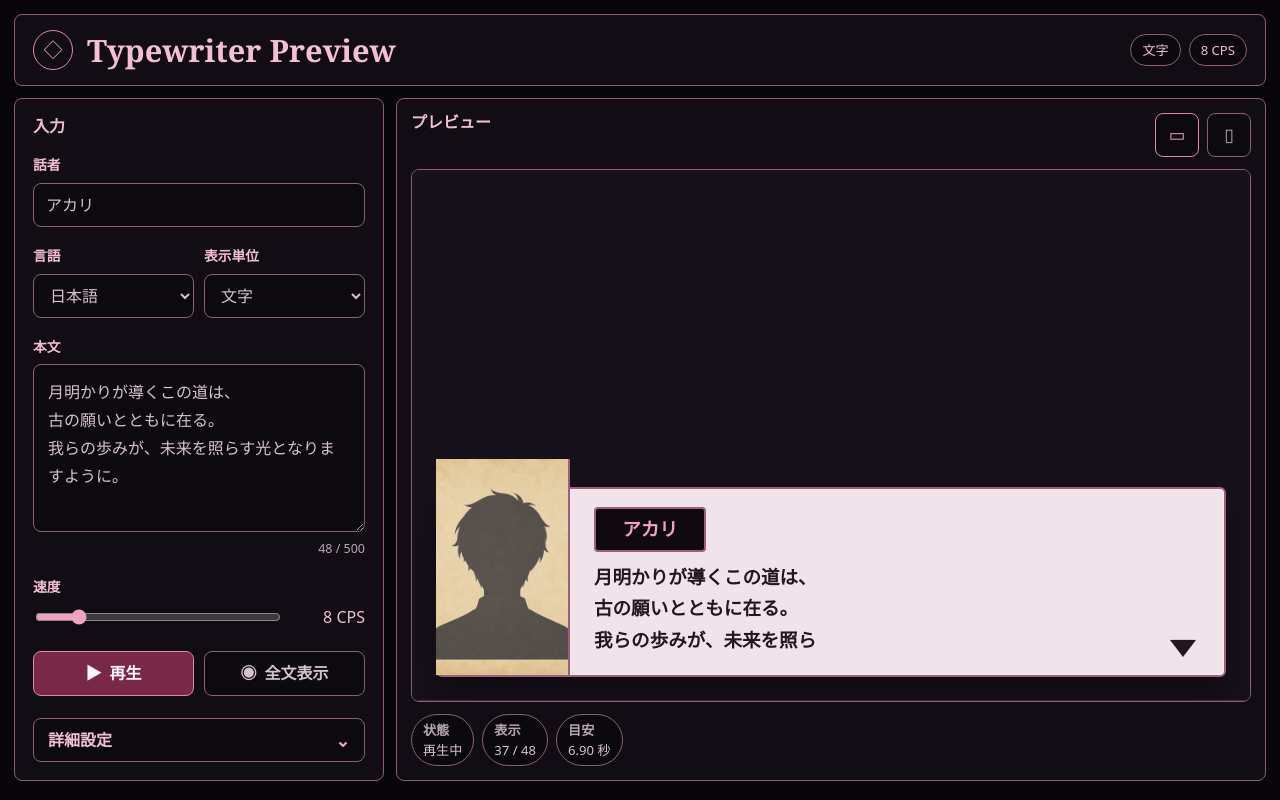
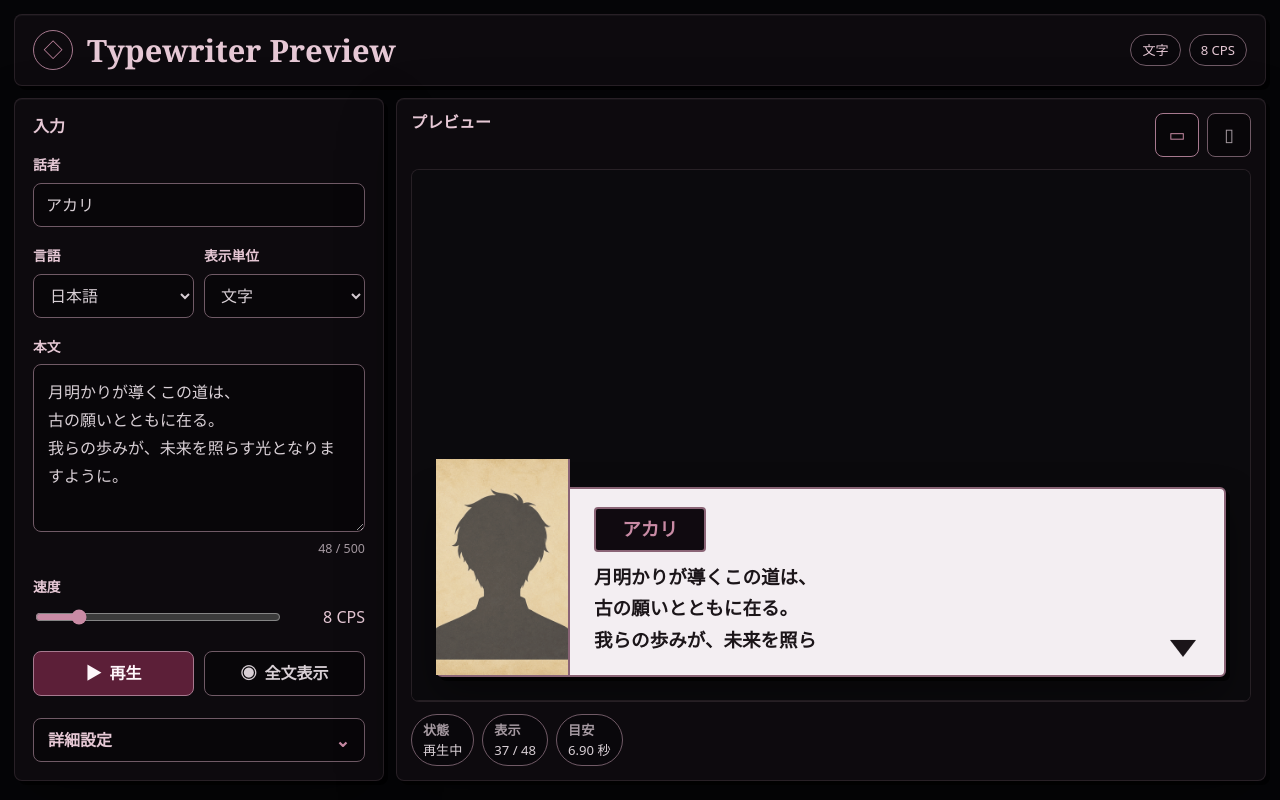
Before and after one commit to Hitsuki-Ban/word-reveal-ja-demo, a website: page index.html in a window 1280 px wide. Drawn offline with Linux system fonts and the light colour scheme.

Commit message:
Refine palette with premium black hierarchy

```diff
--- a/index.html
+++ b/index.html
@@ -5,7 +5,7 @@
   <meta name="viewport" content="width=device-width, initial-scale=1">
   <meta name="description" content="日本語RPGとビジュアルノベル向けのタイプライター演出プレビュー。">
   <title>Typewriter Preview</title>
-  <link rel="stylesheet" href="styles.css?v=20260520-rpg6">
+  <link rel="stylesheet" href="styles.css?v=20260520-rpg7">
 </head>
 <body>
   <main class="app-shell">
@@ -130,7 +130,7 @@
 
           <article class="dialogue-box classic" id="dialogue-box" aria-live="polite">
             <div class="portrait" aria-hidden="true">
-              <img src="assets/portrait-placeholder.png?v=20260520-rpg6" alt="">
+              <img src="assets/portrait-placeholder.png?v=20260520-rpg7" alt="">
             </div>
             <div class="dialogue-content">
               <div class="nameplate" id="speaker-name">アカリ</div>
@@ -145,7 +145,7 @@
     </div>
   </main>
 
-  <script src="app-core.js?v=20260520-rpg6"></script>
-  <script src="app.js?v=20260520-rpg6" defer></script>
+  <script src="app-core.js?v=20260520-rpg7"></script>
+  <script src="app.js?v=20260520-rpg7" defer></script>
 </body>
 </html>
--- a/styles.css
+++ b/styles.css
@@ -1,31 +1,31 @@
 :root {
   color-scheme: dark;
-  --bg: #08060a;
-  --panel: #120d14;
-  --panel-soft: rgba(32, 20, 29, 0.86);
-  --panel-strong: #19101a;
-  --control: #0d0a0e;
-  --line: #8b5f74;
-  --line-soft: rgba(139, 95, 116, 0.42);
-  --line-strong: #d98aab;
-  --text: #d6c2ce;
-  --muted: #b9a7b3;
-  --accent: #f0a3bf;
-  --accent-soft: #f2bfd3;
-  --primary: #7a2848;
-  --primary-hover: #a33b63;
+  --bg: #050507;
+  --panel: #0d0a0e;
+  --panel-soft: rgba(18, 15, 19, 0.9);
+  --panel-strong: #141015;
+  --control: #080609;
+  --scene: #0b0a0d;
+  --line: #705a66;
+  --line-soft: rgba(112, 90, 102, 0.28);
+  --line-strong: #a7798f;
+  --text: #d8cfd5;
+  --muted: #a69aa2;
+  --accent: #c98ba5;
+  --accent-soft: #e6c8d5;
+  --primary: #5c1f38;
+  --primary-hover: #74314d;
   --on-primary: #fff7fb;
   --disabled: #382a33;
   --red: #c85366;
-  --paper: #f1e3ea;
-  --paper-line: #9d5f79;
-  --ink: #24161f;
-  --ink-muted: #5c3d4a;
-  --scene: #17111b;
+  --paper: #f3eef2;
+  --paper-line: #8a6476;
+  --ink: #1b1519;
+  --ink-muted: #51424b;
   --gold: var(--accent);
   --gold-soft: var(--accent-soft);
   --teal: var(--accent);
-  --shadow: 0 22px 60px rgba(0, 0, 0, 0.38);
+  --shadow: 4px 4px 0 rgba(0, 0, 0, 0.72), 0 22px 60px rgba(0, 0, 0, 0.3);
   --radius: 8px;
   font-family: "Yu Gothic UI", "Hiragino Kaku Gothic ProN", Meiryo, system-ui, sans-serif;
 }
@@ -72,9 +72,10 @@ button {
   min-height: 72px;
   margin-bottom: 12px;
   padding: 14px 18px;
-  border: 1px solid var(--line);
+  border: 1px solid var(--line-soft);
   border-radius: var(--radius);
   background: var(--panel);
+  box-shadow: 4px 4px 0 rgba(0, 0, 0, 0.72), inset 0 1px 0 rgba(255, 255, 255, 0.035);
 }
 
 .brand-mark {
@@ -127,9 +128,10 @@ h1 {
 
 .editor-panel,
 .preview-panel {
-  border: 1px solid var(--line);
+  border: 1px solid var(--line-soft);
   border-radius: var(--radius);
   background: var(--panel);
+  box-shadow: var(--shadow), inset 0 1px 0 rgba(255, 255, 255, 0.035);
 }
 
 .editor-panel {
@@ -377,7 +379,7 @@ summary::after {
   position: relative;
   min-height: 468px;
   overflow: hidden;
-  border: 1px solid var(--line);
+  border: 1px solid var(--line-soft);
   border-radius: var(--radius);
   background: var(--scene);
   isolation: isolate;
@@ -423,7 +425,7 @@ summary::after {
   border: 2px solid var(--paper-line);
   border-radius: 6px;
   background: var(--paper);
-  box-shadow: 0 18px 38px rgba(0, 0, 0, 0.38), inset 0 0 0 1px rgba(255, 247, 251, 0.52);
+  box-shadow: 4px 4px 0 rgba(0, 0, 0, 0.72), 0 18px 38px rgba(0, 0, 0, 0.36), inset 0 0 0 1px rgba(255, 247, 251, 0.46);
   color: var(--ink);
 }
 
@@ -446,7 +448,7 @@ summary::after {
   position: relative;
   margin: -30px 0 0 -2px;
   border-right: 2px solid var(--paper-line);
-  background: #dac6d1;
+  background: #d8ccd3;
   overflow: hidden;
 }
 
@@ -670,10 +672,10 @@ summary::after {
     gap: 8px;
     margin-top: 12px;
     padding: 6px;
-    border: 1px solid var(--line);
+    border: 1px solid var(--line-soft);
     border-radius: var(--radius);
-    background: rgba(25, 16, 26, 0.96);
-    box-shadow: 0 12px 32px rgba(0, 0, 0, 0.34);
+    background: rgba(20, 16, 21, 0.96);
+    box-shadow: 4px 4px 0 rgba(0, 0, 0, 0.72), 0 12px 32px rgba(0, 0, 0, 0.3);
   }
 
   .button {
```
